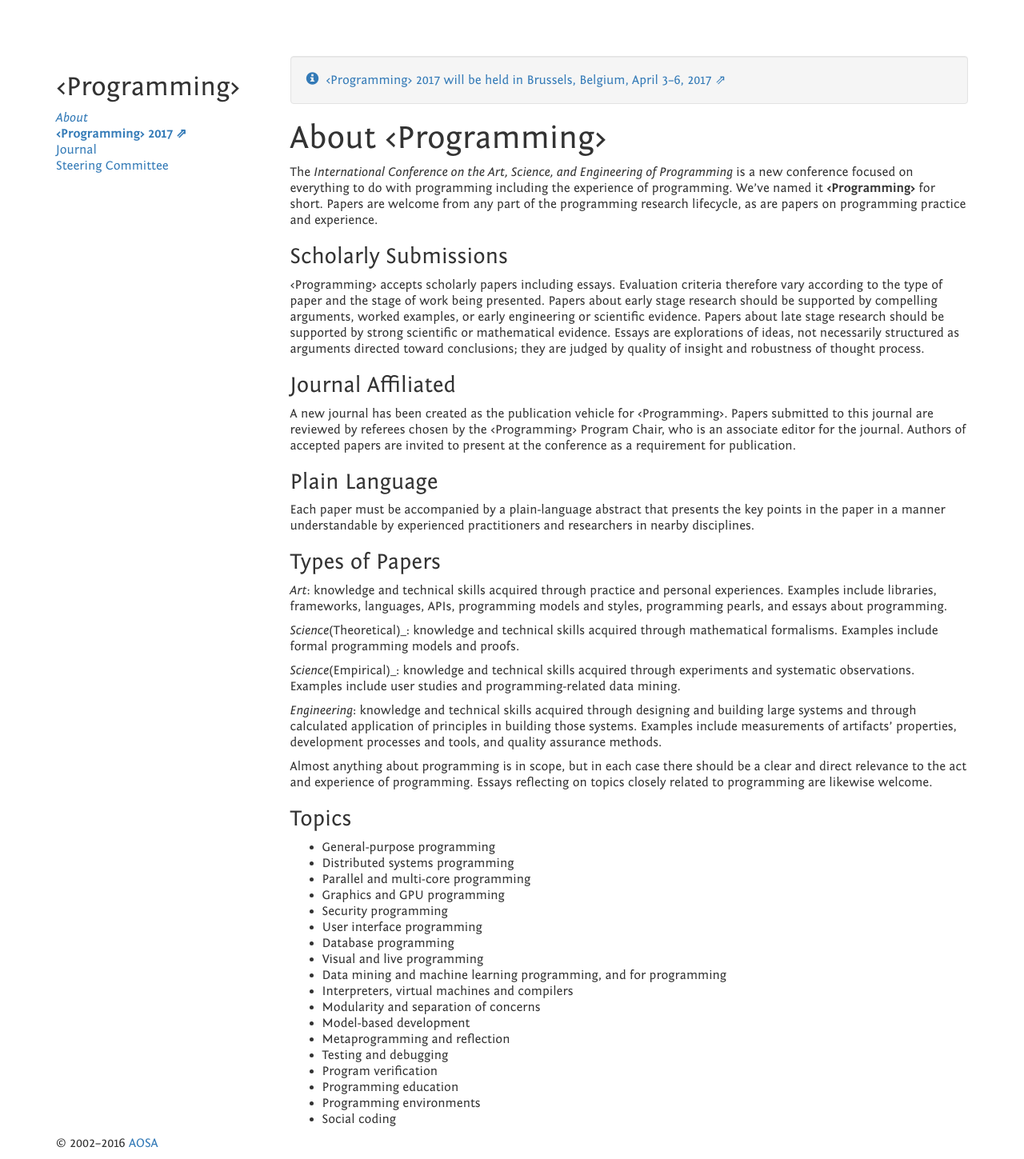
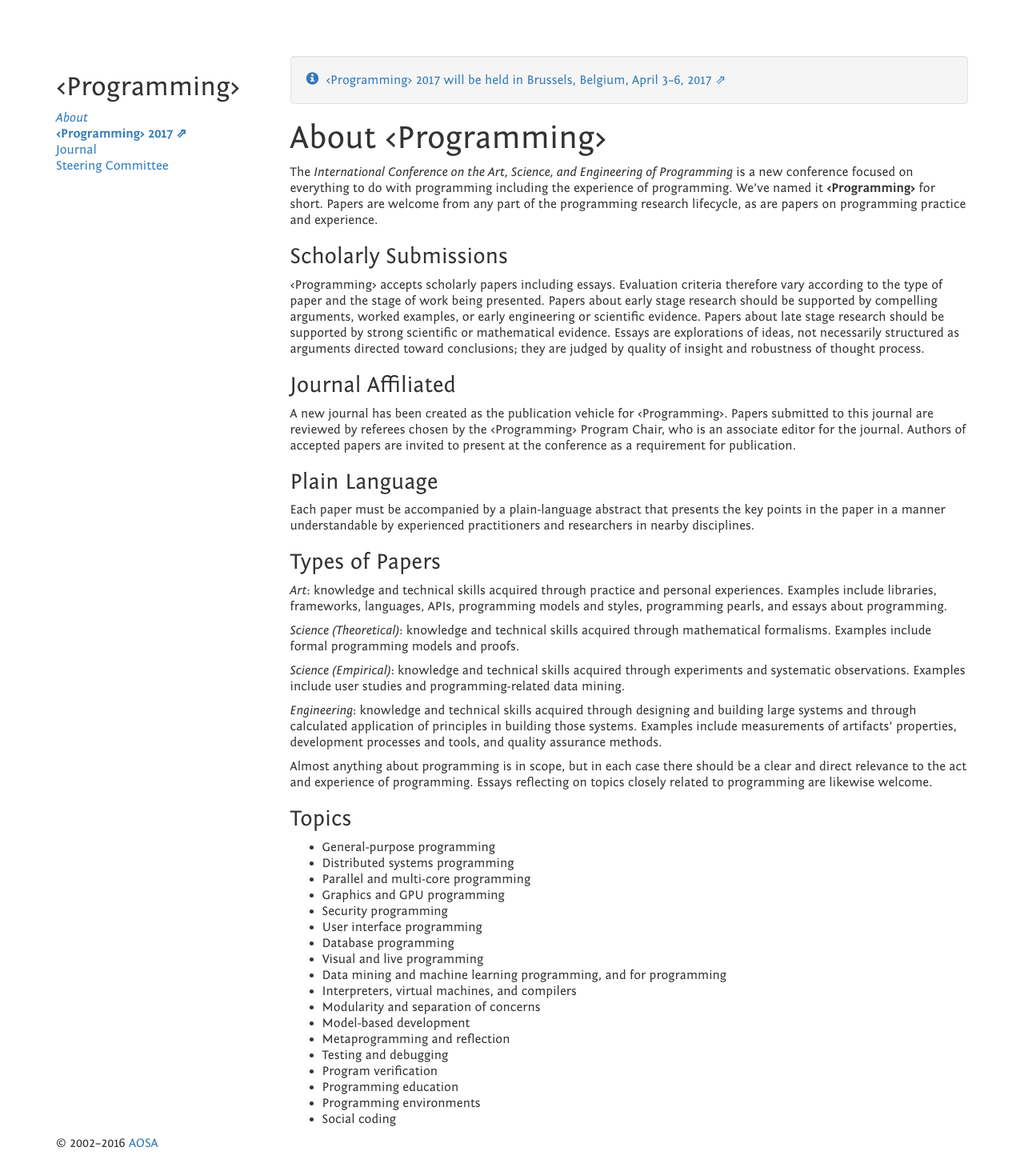
Before and after one commit to programming-conference/programming-conference.github.io, a Jekyll site: the page built from index.markdown, in a window 1280 px wide. Shown: the whole page at 80% size. Built offline with Jekyll 4.4.1, drawn with Linux system fonts in a browser that asks for light colours; nearby versions of some CDN libraries.

Commit message:
minor edits

```diff
--- a/index.markdown
+++ b/index.markdown
@@ -23,9 +23,9 @@ Each paper must be accompanied by a plain-language abstract that presents the ke
 
 _Art_: knowledge and technical skills acquired through practice and personal experiences. Examples include libraries, frameworks, languages, APIs, programming models and styles, programming pearls, and essays about programming.
 
-_Science_(Theoretical)_: knowledge and technical skills acquired through mathematical formalisms. Examples include formal programming models and proofs.
+_Science (Theoretical)_: knowledge and technical skills acquired through mathematical formalisms. Examples include formal programming models and proofs.
 
-_Science_(Empirical)_: knowledge and technical skills acquired through experiments and systematic observations. Examples include user studies and programming-related data mining.
+_Science (Empirical)_: knowledge and technical skills acquired through experiments and systematic observations. Examples include user studies and programming-related data mining.
 
 _Engineering_: knowledge and technical skills acquired through designing and building large systems and through calculated application of principles in building those systems. Examples include measurements of artifacts’ properties, development processes and tools, and quality assurance methods.
 
@@ -42,7 +42,7 @@ Almost anything about programming is in scope, but in each case there should be
 * Database programming
 * Visual and live programming
 * Data mining and machine learning programming, and for programming
-* Interpreters, virtual machines and compilers
+* Interpreters, virtual machines, and compilers
 * Modularity and separation of concerns
 * Model-based development
 * Metaprogramming and reflection
```
